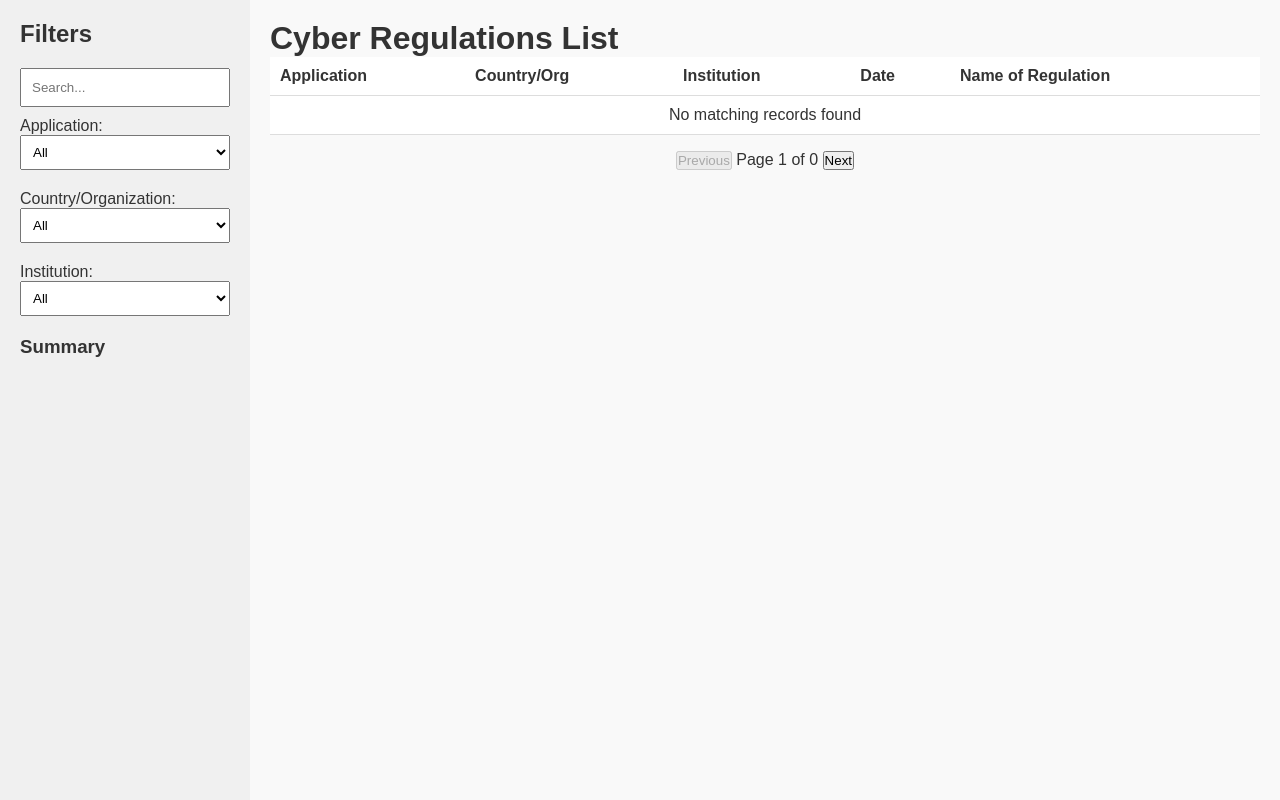
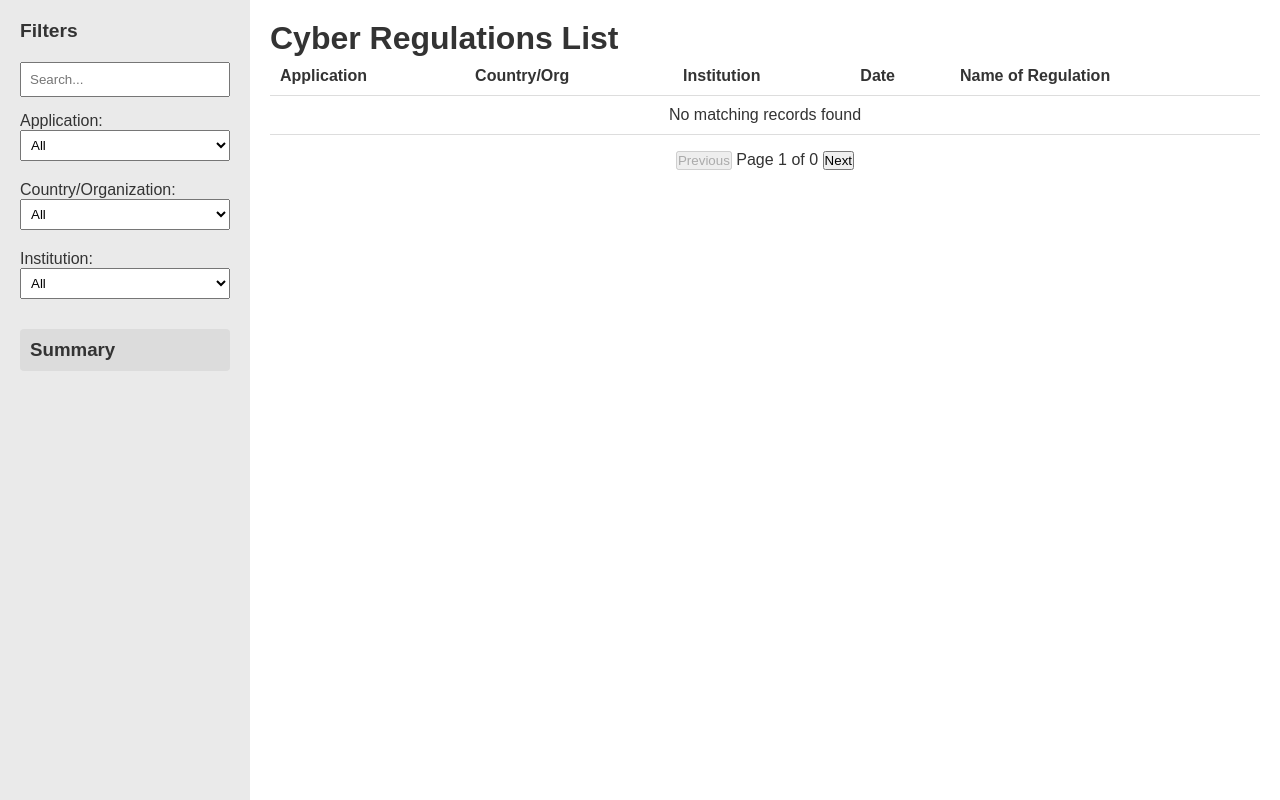
Before and after one commit to CybersecFox/CyberRegulations, a plain HTML site: page index.html in a window 1280 px wide. Drawn offline with Linux system fonts and the light colour scheme.

Commit message:
Update styles.css

```diff
--- a/styles.css
+++ b/styles.css
@@ -16,7 +16,7 @@ body {
 /* Sidebar */
 .sidebar {
   width: 250px;
-  background-color: #f0f0f0; /* Light gray for sidebar */
+  background-color: #eaeaea;
   padding: 20px;
   position: fixed;
   top: 0;
@@ -27,7 +27,13 @@ body {
 
 .sidebar h2 {
   margin-bottom: 20px;
-  font-size: 1.5em;
+  font-size: 1.2em;
+}
+
+.controls input {
+  width: 100%;
+  padding: 8px;
+  margin-bottom: 15px;
 }
 
 .filters label {
@@ -37,14 +43,24 @@ body {
 
 .filters select {
   width: 100%;
-  padding: 8px;
+  padding: 6px;
   margin-bottom: 10px;
 }
 
-.controls input {
-  width: 100%;
+.summary {
+  margin-top: 20px;
   padding: 10px;
-  margin-bottom: 10px;
+  background-color: #dcdcdc;
+  border-radius: 4px;
+}
+
+.summary ul {
+  list-style-type: none;
+  padding-left: 0;
+}
+
+.summary li {
+  margin-bottom: 5px;
 }
 
 /* Main Content */
@@ -52,13 +68,13 @@ body {
   flex: 1;
   padding: 20px;
   margin-left: 250px;
+  background-color: white;
 }
 
 #reg-table {
   width: 100%;
   border-collapse: collapse;
   min-width: 600px;
-  background-color: white;
 }
 
 th, td {
```
